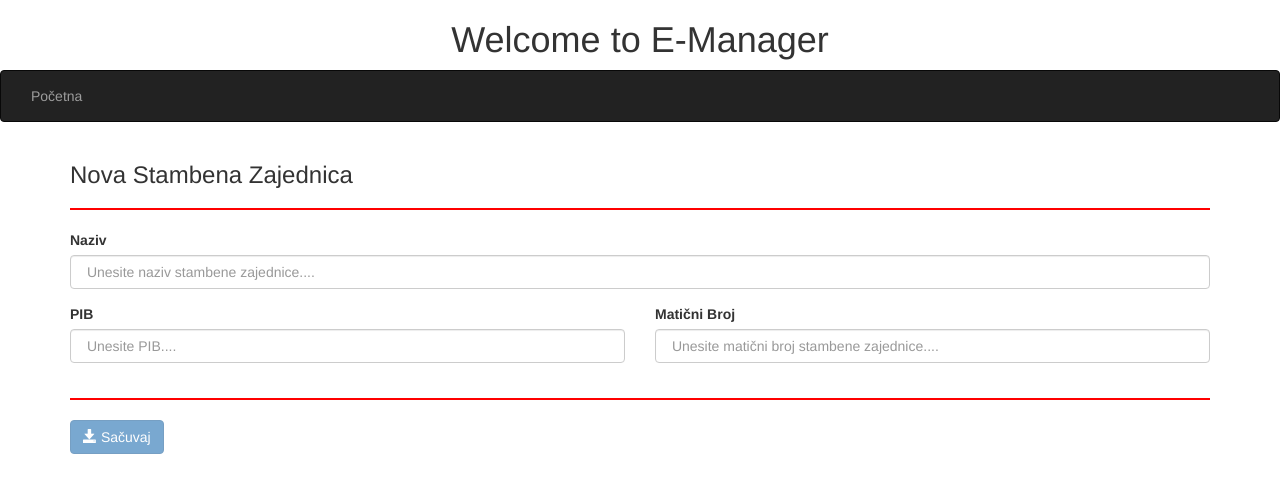
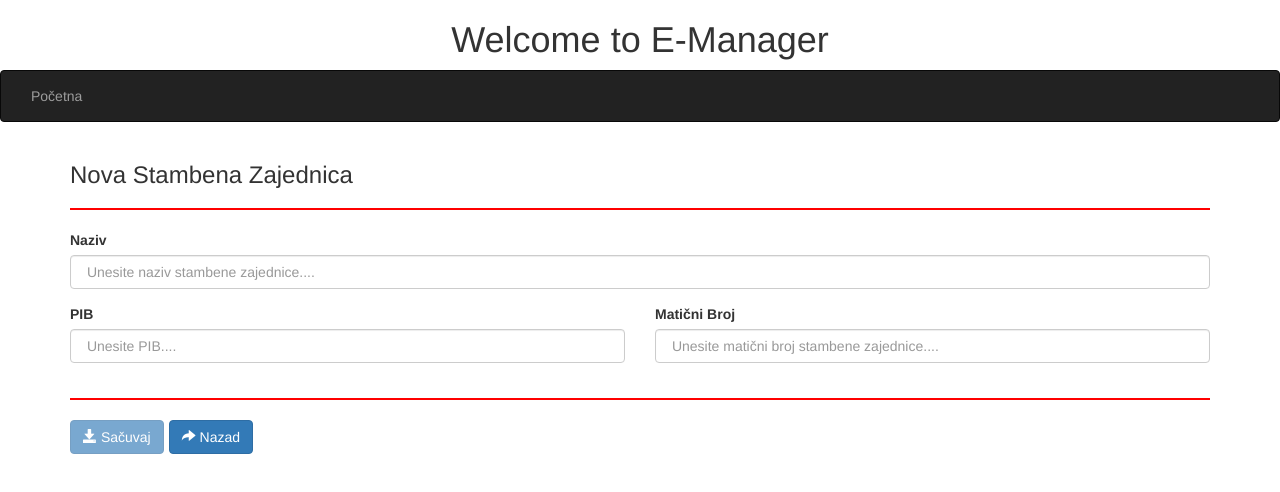
Before and after one commit to dulleo/manager-ui, an Angular app: page /communities/create-edit in a window 1280 px wide. Shown: the top 492 px of the page. Built offline with nearby package versions, Linux system fonts and the light colour scheme.

Commit message:
back method added

```diff
--- a/src/app/community/community-create-edit/community-create-edit.component.html
+++ b/src/app/community/community-create-edit/community-create-edit.component.html
@@ -47,8 +47,9 @@
 
     <hr>
 
-    <div>
+    <div class="btn-toolbar">
         <button type="submit" class="btn btn-primary" [disabled]="!communityForm.valid"><span class="glyphicon glyphicon-save"></span> Sačuvaj</button>
+        <button type="button" class="btn btn-primary btn-md" (click)="back()"><span class="glyphicon glyphicon-share-alt"></span> Nazad</button>
     </div>
   </form>
 
```
